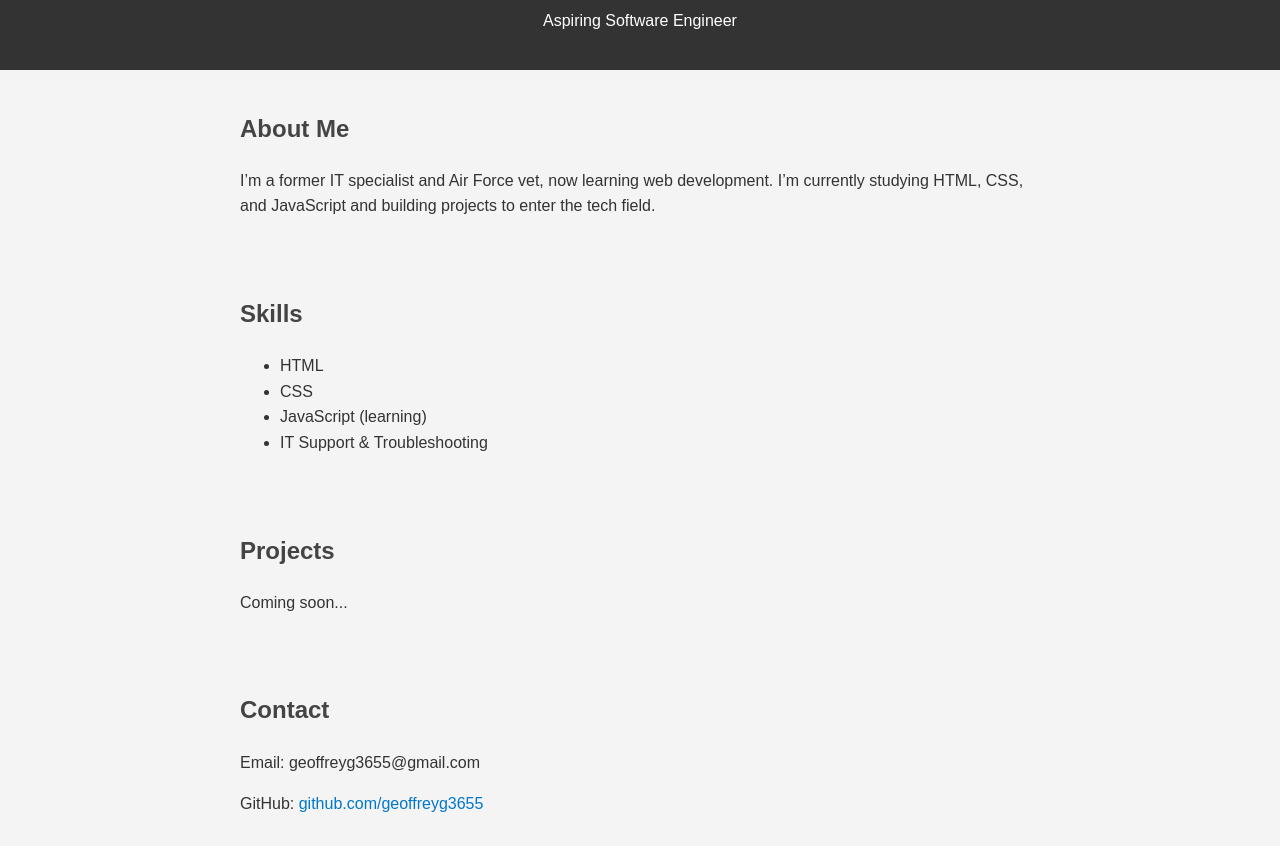
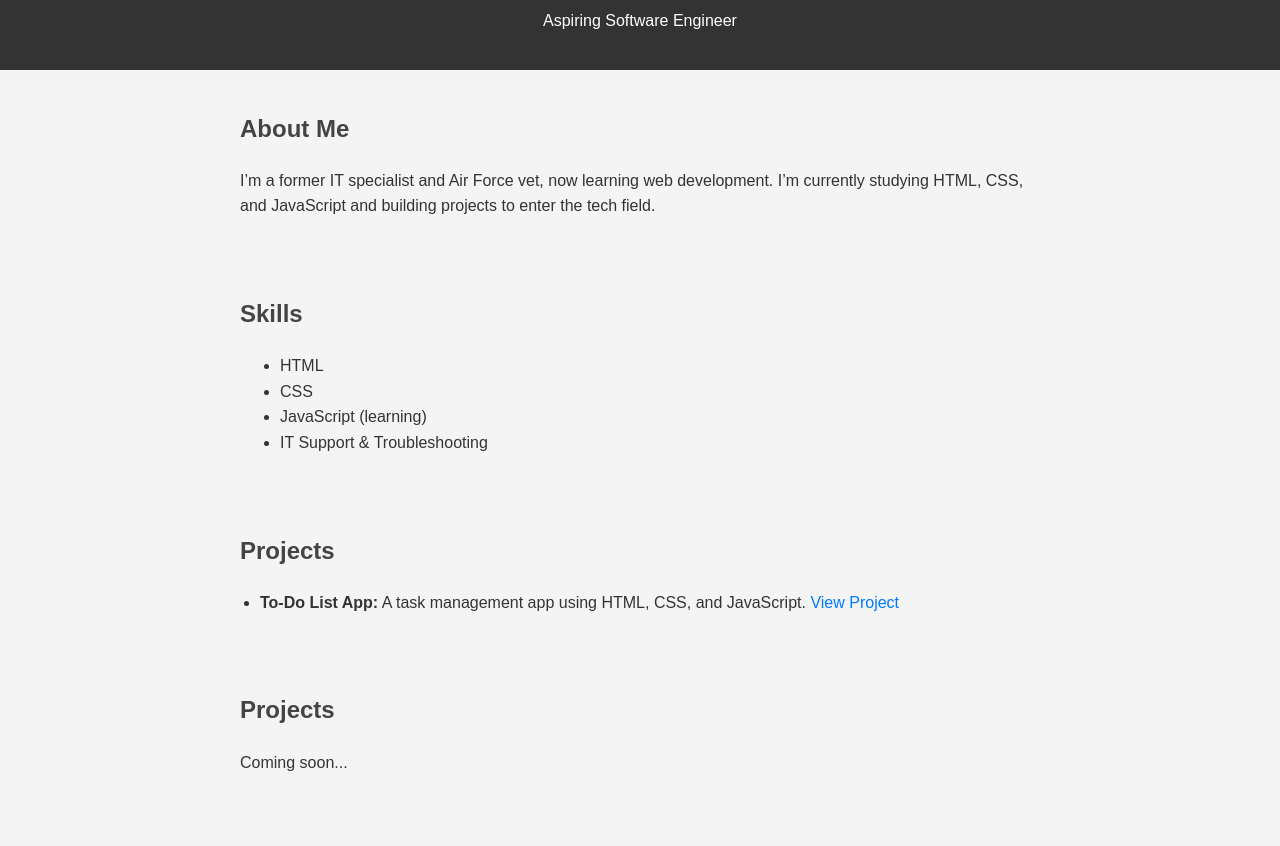
Before and after one commit to geoffreyg3655/portfolio-site, a plain HTML site: page index.html in a window 1280 px wide. Shown: the part 106-952 px from the top of the page. Drawn offline with Linux system fonts and the light colour scheme.

Commit message:
Add Projects section with TO-DO App

```diff
--- a/index.html
+++ b/index.html
@@ -28,6 +28,18 @@
   </section>
 
   <section class="projects">
+  <h2>Projects</h2>
+  <ul>
+    <li>
+      <strong>To-Do List App:</strong>
+      A task management app using HTML, CSS, and JavaScript.
+      <a href="https://geoffreyg3655.github.io/todo-app/" target="_blank">View Project</a>
+    </li>
+  </ul>
+</section>
+
+
+  <section class="projects">
     <h2>Projects</h2>
     <p>Coming soon...</p>
   </section>
--- a/style.css
+++ b/style.css
@@ -28,3 +28,20 @@ a {
   color: #0077cc;
   text-decoration: none;
 }
+.projects {
+  padding: 20px;
+}
+
+.projects ul {
+  list-style-type: disc;
+  padding-left: 20px;
+}
+
+.projects a {
+  color: #007bff;
+  text-decoration: none;
+}
+
+.projects a:hover {
+  text-decoration: underline;
+}
```
